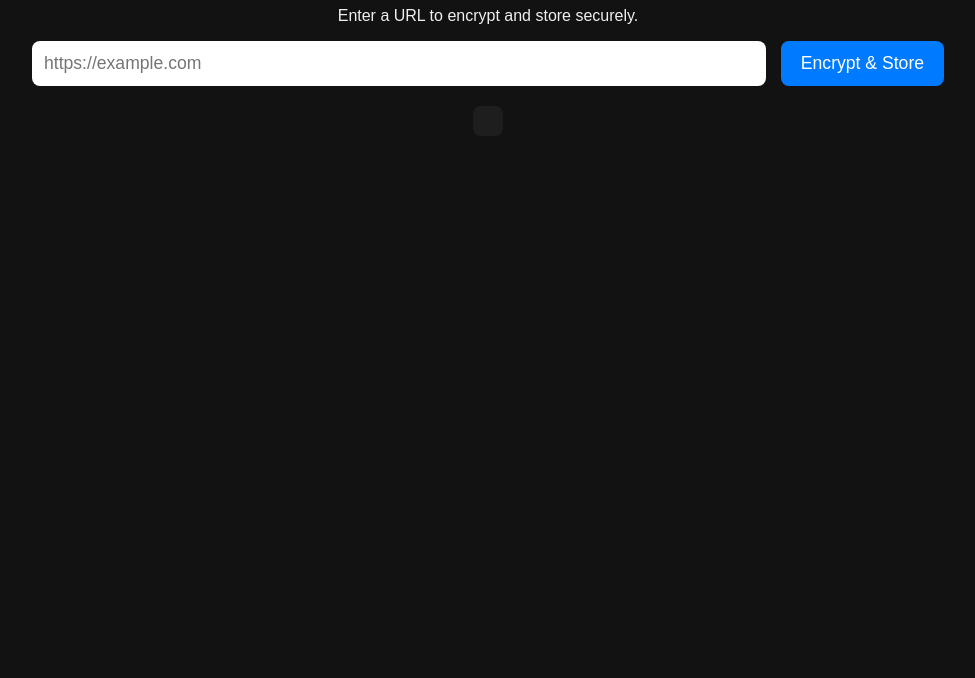
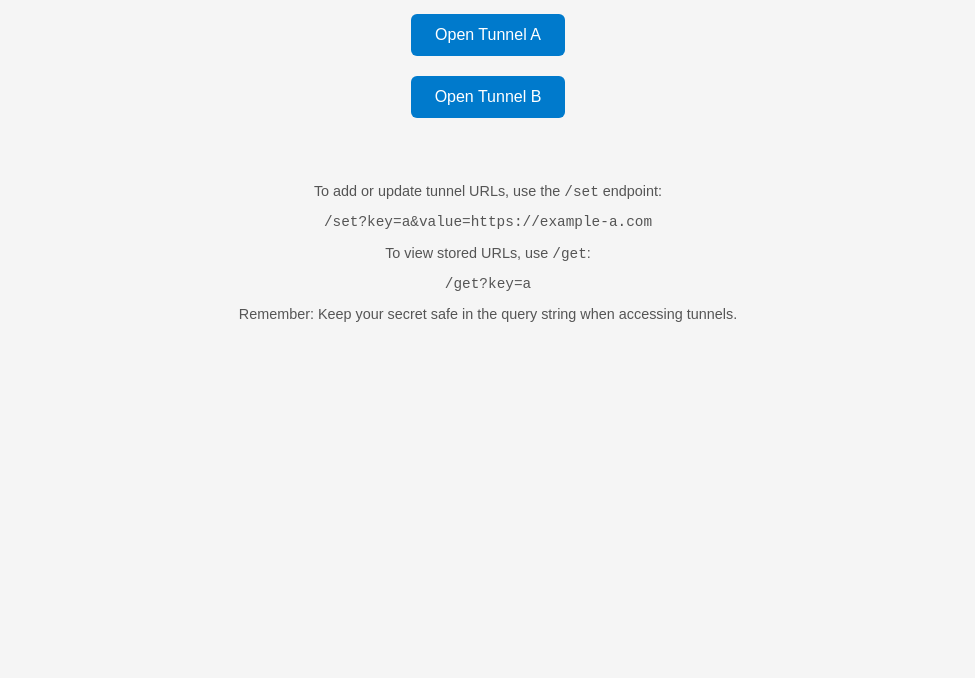
Before and after one commit to Liam-Baker12/proxy-, a plain HTML site: page index.html in a window 1280 px wide. Shown: the part 122-800 px from the top of the page, without its empty margins (152-1127 px from the left). Drawn offline with Linux system fonts and the light colour scheme.

Commit message:
Update index.html

```diff
--- a/index.html
+++ b/index.html
@@ -2,78 +2,59 @@
 <html lang="en">
 <head>
   <meta charset="UTF-8">
-  <title>Secure Proxy</title>
+  <meta name="viewport" content="width=device-width, initial-scale=1.0">
+  <title>My Worker Proxy</title>
   <style>
     body {
       font-family: Arial, sans-serif;
-      background: #121212;
-      color: #f0f0f0;
-      text-align: center;
+      background-color: #f5f5f5;
+      color: #333;
+      display: flex;
+      flex-direction: column;
+      align-items: center;
       padding: 40px;
     }
-    input[type="text"] {
-      width: 60%;
-      padding: 12px;
-      font-size: 1.1em;
-      border: none;
-      border-radius: 8px;
-      margin-right: 10px;
+    h1 {
+      margin-bottom: 20px;
     }
-    button {
-      padding: 12px 20px;
-      font-size: 1.1em;
-      background: #007bff;
+    a.button {
+      display: inline-block;
+      padding: 12px 24px;
+      margin: 10px;
+      background-color: #007acc;
       color: white;
-      border: none;
-      border-radius: 8px;
-      cursor: pointer;
+      text-decoration: none;
+      border-radius: 6px;
+      transition: background-color 0.2s;
     }
-    button:hover {
-      background: #0056b3;
+    a.button:hover {
+      background-color: #005fa3;
     }
-    #result {
-      margin-top: 20px;
-      font-family: monospace;
-      background: #1e1e1e;
-      padding: 15px;
-      border-radius: 8px;
-      display: inline-block;
-      max-width: 80%;
-      word-wrap: break-word;
+    .instructions {
+      margin-top: 40px;
+      max-width: 600px;
+      text-align: center;
+      font-size: 0.9rem;
+      color: #555;
     }
   </style>
 </head>
 <body>
-  <h1>🔐 Encrypted Proxy</h1>
-  <p>Enter a URL to encrypt and store securely.</p>
 
-  <form id="proxyForm">
-    <input type="text" id="urlInput" placeholder="https://example.com" required />
-    <button type="submit">Encrypt & Store</button>
-  </form>
+  <h1>My Proxy Tunnels</h1>
 
-  <div id="result"></div>
+  <!-- Tunnel links -->
+  <a class="button" href="https://your-worker.workers.dev/a?secret=mySuperSecret123">Open Tunnel A</a>
+  <a class="button" href="https://your-worker.workers.dev/b?secret=mySuperSecret123">Open Tunnel B</a>
 
-  <script>
-    document.getElementById("proxyForm").addEventListener("submit", async (e) => {
-      e.preventDefault();
+  <!-- Optional KV management instructions -->
+  <div class="instructions">
+    <p>To add or update tunnel URLs, use the <code>/set</code> endpoint:</p>
+    <pre>/set?key=a&value=https://example-a.com</pre>
+    <p>To view stored URLs, use <code>/get</code>:</p>
+    <pre>/get?key=a</pre>
+    <p>Remember: Keep your secret safe in the query string when accessing tunnels.</p>
+  </div>
 
-      const url = document.getElementById("urlInput").value.trim();
-      if (!url) return;
-
-      try {
-        const response = await fetch("https://jim.liambaker2030.workers.dev/encrypt", {
-          method: "POST",
-          headers: { "Content-Type": "application/json" },
-          body: JSON.stringify({ targetUrl: url })
-        });
-
-        const result = await response.text();
-        document.getElementById("result").textContent = result;
-      } catch (err) {
-        document.getElementById("result").textContent = "❌ Error: " + err.message;
-      }
-    });
-  </script>
 </body>
 </html>
```
